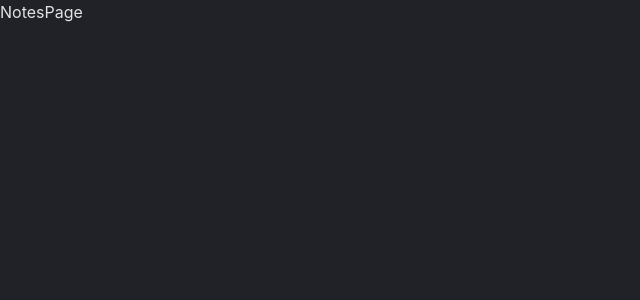
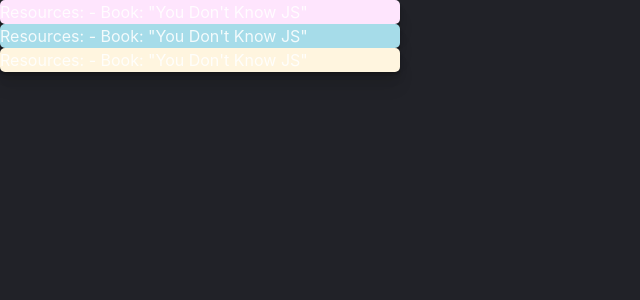
Before and after one commit to tvxxd/slidescribe, a React (Vite) app: page / in a window 1280 px wide. Shown: the top 300 px of the page, without its empty margins (0-640 px from the left). Built offline with nearby package versions, Linux system fonts and the light colour scheme.

Commit message:
add card component for notes

```diff
--- /dev/null
+++ b/src/components/Card.jsx
@@ -0,0 +1,12 @@
+import React from "react";
+
+export default function Card({ note }) {
+  const body = JSON.parse(note.body);
+  const colors = JSON.parse(note.colors);
+  let position = JSON.parse(note.position);
+  return (
+    <div className="card" style={{ backgroundColor: colors.colorBody }}>
+      {body}
+    </div>
+  );
+}
--- a/src/index.css
+++ b/src/index.css
@@ -23,3 +23,12 @@
   position: relative;
   overflow: auto;
 }
+
+.card {
+  width: 400px;
+  border-radius: 5px;
+  cursor: pointer;
+  box-shadow: 0 1px 1px hsl(0deg 0% 0% / 0.075),
+    0 2px 2px hsl(0deg 0% 0% / 0.075), 0 4px 4px hsl(0deg 0% 0% / 0.075),
+    0 8px 8px hsl(0deg 0% 0% / 0.075), 0 16px 16px hsl(0deg 0% 0% / 0.075);
+}
--- a/src/pages/NotesPage.jsx
+++ b/src/pages/NotesPage.jsx
@@ -1,4 +1,13 @@
 import React from "react";
+import { data as notes } from "../utils/data.js";
+import Card from "../components/Card.jsx";
+
 export default function NotesPage() {
-  return <div>NotesPage</div>;
+  return (
+    <div>
+      {notes.map((note) => (
+        <Card key={note.id} note={note} />
+      ))}
+    </div>
+  );
 }
--- /dev/null
+++ b/src/utils/data.js
@@ -0,0 +1,35 @@
+export const data = [
+  {
+    $id: 1,
+    body: JSON.stringify('Resources:\n- Book: "You Don\'t Know JS"'),
+    colors: JSON.stringify({
+      id: "color-purple",
+      colorHeader: "#FED0FD",
+      colorBody: "#FEE5FD",
+      colorText: "#18181A",
+    }),
+    position: JSON.stringify({ x: 505, y: 10 }),
+  },
+  {
+    $id: 2,
+    body: JSON.stringify('Resources:\n- Book: "You Don\'t Know JS"'),
+    colors: JSON.stringify({
+      id: "color-blue",
+      colorHeader: "#9BD1DE",
+      colorBody: "#A6DCE9",
+      colorText: "#18181A",
+    }),
+    position: JSON.stringify({ x: 305, y: 110 }),
+  },
+  {
+    $id: 3,
+    body: JSON.stringify('Resources:\n- Book: "You Don\'t Know JS"'),
+    colors: JSON.stringify({
+      id: "color-yellow",
+      colorHeader: "#FFEFBE",
+      colorBody: "#FFF5DF",
+      colorText: "#18181A",
+    }),
+    position: JSON.stringify({ x: 605, y: 500 }),
+  },
+];
```
